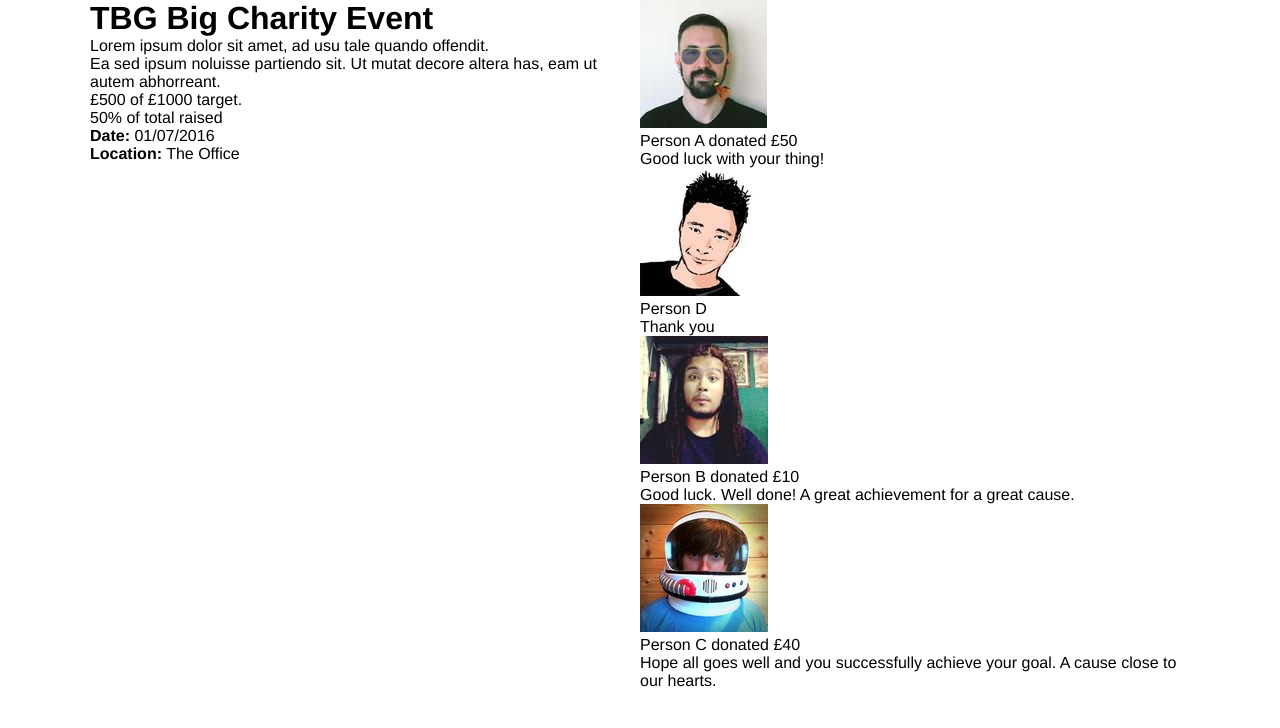
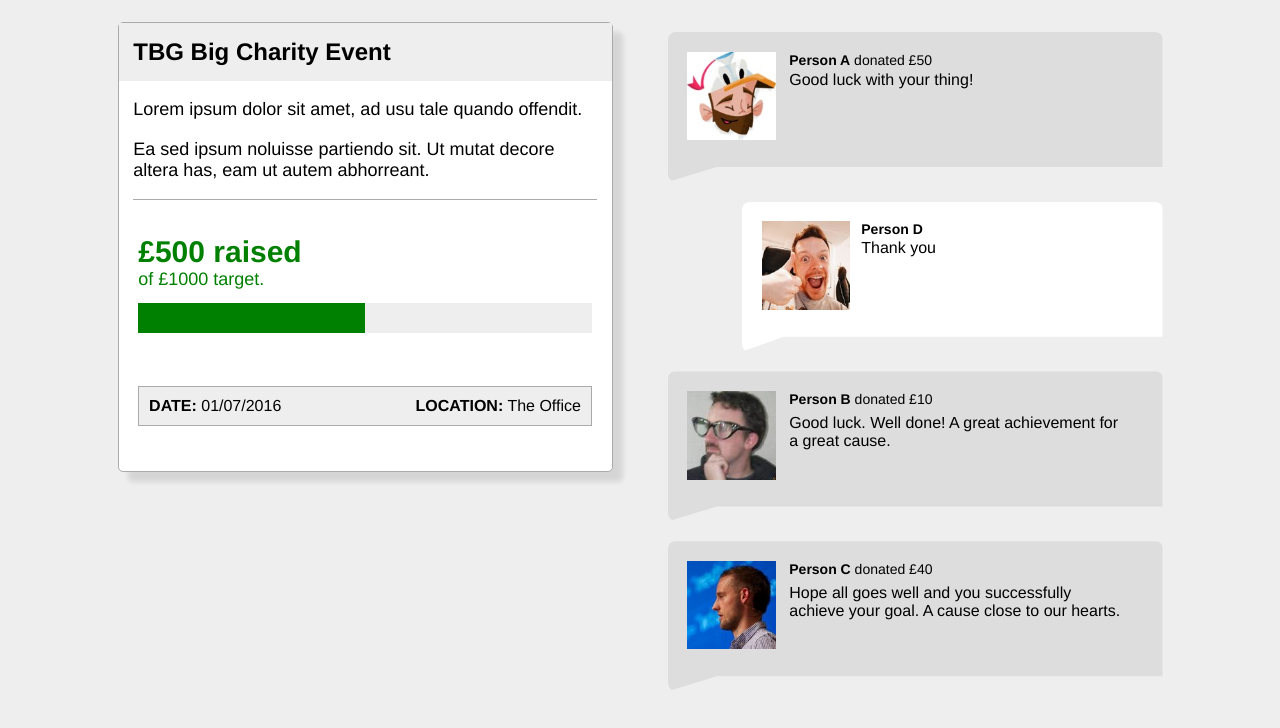
Before and after one commit to thebeansgroup/frontender-task_vanilla, a website built with webpack: page public/index.html in a window 1280 px wide. Built offline with nearby package versions, Linux system fonts and the light colour scheme.

Commit message:
feat/ added styling to match mock ups

```diff
--- a/public/css/styles.css
+++ b/public/css/styles.css
@@ -3,6 +3,11 @@
   padding: 0;
   margin: 0;
   box-sizing: border-box;
+  font-size: 10px;
+}
+
+body {
+  background: #eee;
 }
 
 .row {
@@ -13,4 +18,129 @@
 
 .column {
   width: 550px;
+  display: flex;
+  justify-content: center;
 }
+
+/*
+  * Event Area Styling
+*/
+
+.event {
+  width: 90%;
+  background: #fff;
+  margin: 4% 0;
+  border-radius: 5px;
+  -webkit-box-shadow: 10px 10px 5px 0px rgba(0,0,0,0.1);
+  -moz-box-shadow: 10px 10px 5px 0px rgba(0,0,0,0.1);
+  box-shadow: 10px 10px 5px 0px rgba(0,0,0,0.1);
+  border: 1px #aaa solid;
+  height: 450px;
+}
+
+.event__title {
+  background: #eee;
+  font-size: 2.4rem;
+  padding: 3%;
+}
+
+.event__description {
+  margin: 3%;
+  border-bottom: 1px #aaa solid;
+}
+
+.event__description p {
+  font-size: 1.8rem;
+  margin: 4% 0%;
+}
+
+.event__funding {
+  padding: 4%;
+}
+
+.event__funding__totals {
+  font-size: 1.8rem;
+  color: green;
+}
+.event__funding__totals span {
+  font-size: 3rem;
+  font-weight: 600;
+  display: block;
+}
+
+.event__progress {
+  width: 100%;
+  height: 30px;
+  background: #eee;
+  margin: 3% 0;
+}
+.event__progress_meter {
+  background: green;
+  height: 30px;
+}
+
+.event__details {
+  display: flex;
+  justify-content: space-between;
+  align-items: center;
+  height: 40px;
+  border: 1px solid #aaa;
+  background: #eee;
+  padding: 2%;
+  margin: 4%;
+}
+
+.event__details div,
+.event__details div strong {
+  font-size: 1.6rem;
+}
+
+.event__details div strong {
+  text-transform: uppercase;
+}
+
+/*
+  * Comments Area Styling
+*/
+
+.comments {
+  display: flex;
+  flex-direction: column;
+  margin: 4%;
+  width: 90%;
+}
+
+.comments__comment {
+  width: 100%;
+  height: 150px;
+  clip-path: polygon(0% 0%, 100% 0%, 100% 90%, 90% 90%, 10% 90%, 0 100%, 0% 90%);
+  background: #ddd;
+  display: flex;
+  margin: 2% 0%;
+  padding: 4%;
+  border-radius: 8px;
+}
+
+.comments__comment.child {
+  width: 85%;
+  align-self: flex-end;
+  background: #fff;
+}
+
+.comments__comment img {
+  height: 80%;
+}
+
+.comment__body {
+  margin: 0 3%;
+}
+
+.comment__header,
+.comment__header strong {
+  font-size: 1.4rem;
+  margin-bottom: 2%;
+}
+
+.comment__message {
+  font-size: 1.6rem;
+}
--- a/src/components/comments/comment.js
+++ b/src/components/comments/comment.js
@@ -29,7 +29,7 @@ class Header {
 
   render() {
     return `
-    <div class="comment__header"><span>${this.name}</span>${!this.isChild ? ` donated £${this.donation / 100}` : ''}</div>
+    <div class="comment__header"><strong>${this.name}</strong>${!this.isChild ? ` donated £${this.donation / 100}` : ''}</div>
     `
   }
 }
--- a/src/components/event/elements.js
+++ b/src/components/event/elements.js
@@ -44,8 +44,7 @@ export class Funding {
 
     return `
       <div class="event__progress">
-        <p class="event__progress__total">${percentage}% of total raised</p>
-        <b class="event__progress_meter" style="width: ${percentage}%"></b>
+        <div class="event__progress_meter" style="width: ${percentage}%"></div>
       </div>
     `;
   }
@@ -54,7 +53,7 @@ export class Funding {
     return `
       <div class="event__funding">
         <p class="event__funding__totals">
-          <span class="event__funding__raised">£${this.funding.raised/100}</span>
+          <span class="event__funding__raised">£${this.funding.raised/100} raised</span>
           of £${this.funding.target/100} target.
         </p>
         ${this.renderProgress()}
--- a/src/data.js
+++ b/src/data.js
@@ -14,13 +14,13 @@ const data = {
       name: "Person A",
       donation: 5000,
       comment: "Good luck with your thing!",
-      image: '/images/faces/128-1.jpg',
+      image: '/images/faces/128-13.jpg',
       children: [
         {
           name: "Person D",
           donation: 0,
           comment: "Thank you",
-          image: '/images/faces/128-2.jpg',
+          image: '/images/faces/128-10.jpg',
           children: []
         }
       ]
@@ -29,14 +29,14 @@ const data = {
       name: "Person B",
       donation: 1000,
       comment: "Good luck. Well done! A great achievement for a great cause.",
-      image: '/images/faces/128-3.jpg',
+      image: '/images/faces/128-12.jpg',
       children: []
     },
     {
       name: "Person C",
       donation: 4000,
       comment: "Hope all goes well and you successfully achieve your goal. A cause close to our hearts.",
-      image: '/images/faces/128-5.jpg',
+      image: '/images/faces/128-11.jpg',
       children: []
     }
   ]
```
